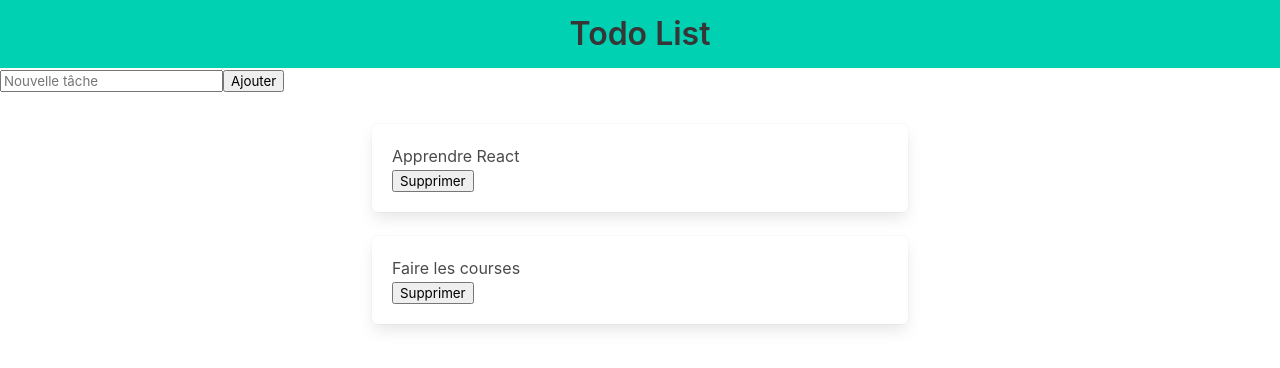
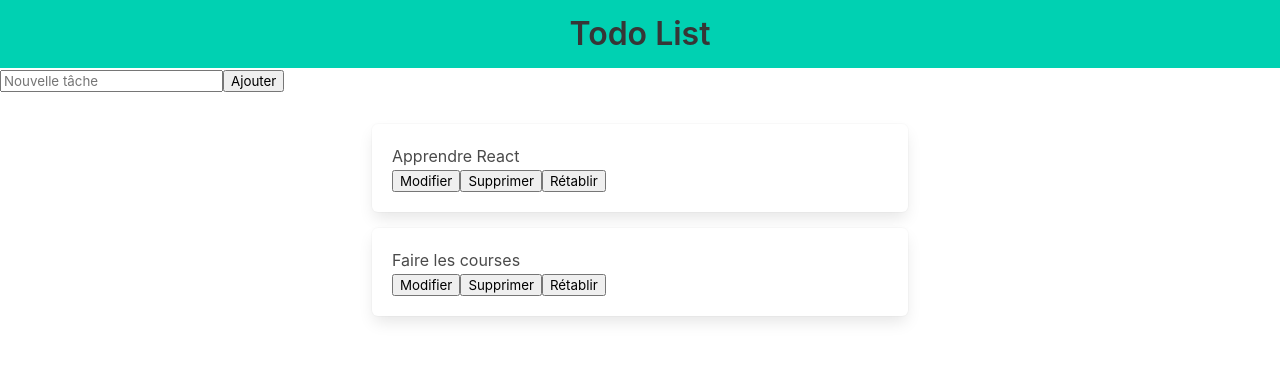
Before and after one commit to JeremyMallet/Todolist-app, a React (Create React App) app: page / in a window 1280 px wide. Shown: the top 368 px of the page. Built offline with nearby package versions, Linux system fonts and the light colour scheme.

Commit message:
status des taches + sauvegarde locale

```diff
--- a/src/App.js
+++ b/src/App.js
@@ -4,7 +4,12 @@ import TaskContainer from './components/TaskContainer/TaskContainer';
 import React, { useState } from 'react';
 
 function App() {
-    const [tasks, setTasks] = useState([
+    // On tente de récupérer les tâches sauvegardées dans le local storage
+    const savedTasks = JSON.parse(localStorage.getItem('tasks'));
+
+    // Si savedTasks est null (c'est-à-dire qu'il n'y a rien dans le local storage),
+    // alors on initialise avec une liste de tâches par défaut, sinon on utilise savedTasks.
+    const [tasks, setTasks] = useState(savedTasks || [
         { id: 1, title: 'Apprendre React' },
         { id: 2, title: 'Faire les courses' },
     ]);
--- a/src/components/TaskContainer/TaskContainer.css
+++ b/src/components/TaskContainer/TaskContainer.css
@@ -3,3 +3,10 @@
     max-width: 600px;
     margin: 0 auto;
 }
+.task.done {
+    text-decoration: line-through;
+    opacity: 0.6;
+}
+.box.task {
+    margin-bottom: 1rem;
+}
--- a/src/components/TaskContainer/TaskContainer.js
+++ b/src/components/TaskContainer/TaskContainer.js
@@ -3,24 +3,60 @@ import './TaskContainer.css';
 
 function TaskContainer({ tasks, setTasks }) {
     const [newTaskTitle, setNewTaskTitle] = useState('');
+    const [editingId, setEditingId] = useState(null);
+    const [editTitle, setEditTitle] = useState('');
 
     const handleSubmit = (e) => {
         e.preventDefault();
 
-        if (newTaskTitle.trim() === '') return; // Evite l'ajout de tâches vides
+        if (newTaskTitle.trim() === '') return;
 
         const newTask = {
-          id: Date.now(), // Utilise le timestamp comme ID unique
-          title: newTaskTitle
+          id: Date.now(),
+          title: newTaskTitle,
+          status: 'todo'
         };
 
-        setTasks([...tasks, newTask]); // Ajoute la nouvelle tâche à la liste
-        setNewTaskTitle(''); // Réinitialise l'input
-      }
+        const updatedTasks = [...tasks, newTask];
+        setTasks(updatedTasks);
+        localStorage.setItem('tasks', JSON.stringify(updatedTasks));
+        setNewTaskTitle('');
+    }
 
     const handleDelete = (id) => {
         const updatedTasks = tasks.filter((task) => task.id !== id);
         setTasks(updatedTasks);
+        localStorage.setItem('tasks', JSON.stringify(updatedTasks));
+    };
+
+    const toggleEdit = (id, title) => {
+        if (editingId === id) {
+            setEditingId(null);
+            setEditTitle('');
+        } else {
+            setEditingId(id);
+            setEditTitle(title);
+        }
+    };
+
+    const handleSave = (id) => {
+        const updatedTasks = tasks.map((task) =>
+          task.id === id ? {...task, title: editTitle} : task
+        );
+
+        setTasks(updatedTasks);
+        setEditingId(null);
+        setEditTitle('');
+        localStorage.setItem('tasks', JSON.stringify(updatedTasks));
+    };
+
+    const handleComplete = (id) => {
+        const updatedTasks = tasks.map((task) =>
+            task.id === id ? { ...task, status: task.status === 'todo' ? 'done' : 'todo' } : task
+        );
+
+        setTasks(updatedTasks);
+        localStorage.setItem('tasks', JSON.stringify(updatedTasks));
     };
 
     return (
@@ -36,9 +72,31 @@ function TaskContainer({ tasks, setTasks }) {
             </form>
             <div className="task-container">
                 {tasks.map((task) => (
-                    <div key={task.id} className="box task">
-                        <p className="task-title">{task.title}</p>
-                        <button onClick={() => handleDelete(task.id)}>Supprimer</button>
+                    <div key={task.id} className={`box task ${task.status}`}> {/* Utilisation des backticks */}
+                        {editingId === task.id ? (
+                            <input
+                                type="text"
+                                value={editTitle}
+                                onChange={(e) => setEditTitle(e.target.value)}
+                            />
+                        ) : (
+                            <p className="task-title">{task.title}</p>
+                        )}
+
+                        {editingId === task.id ? (
+                            <>
+                                <button onClick={() => handleSave(task.id)}>Sauvegarder</button>
+                                <button onClick={() => toggleEdit(null)}>Annuler</button>
+                            </>
+                        ) : (
+                            <>
+                                <button onClick={() => toggleEdit(task.id, task.title)}>Modifier</button>
+                                <button onClick={() => handleDelete(task.id)}>Supprimer</button>
+                                <button onClick={() => handleComplete(task.id)}>
+                                    {task.status === 'todo' ? 'Terminer' : 'Rétablir'}
+                                </button>
+                            </>
+                        )}
                     </div>
                 ))}
             </div>
```
